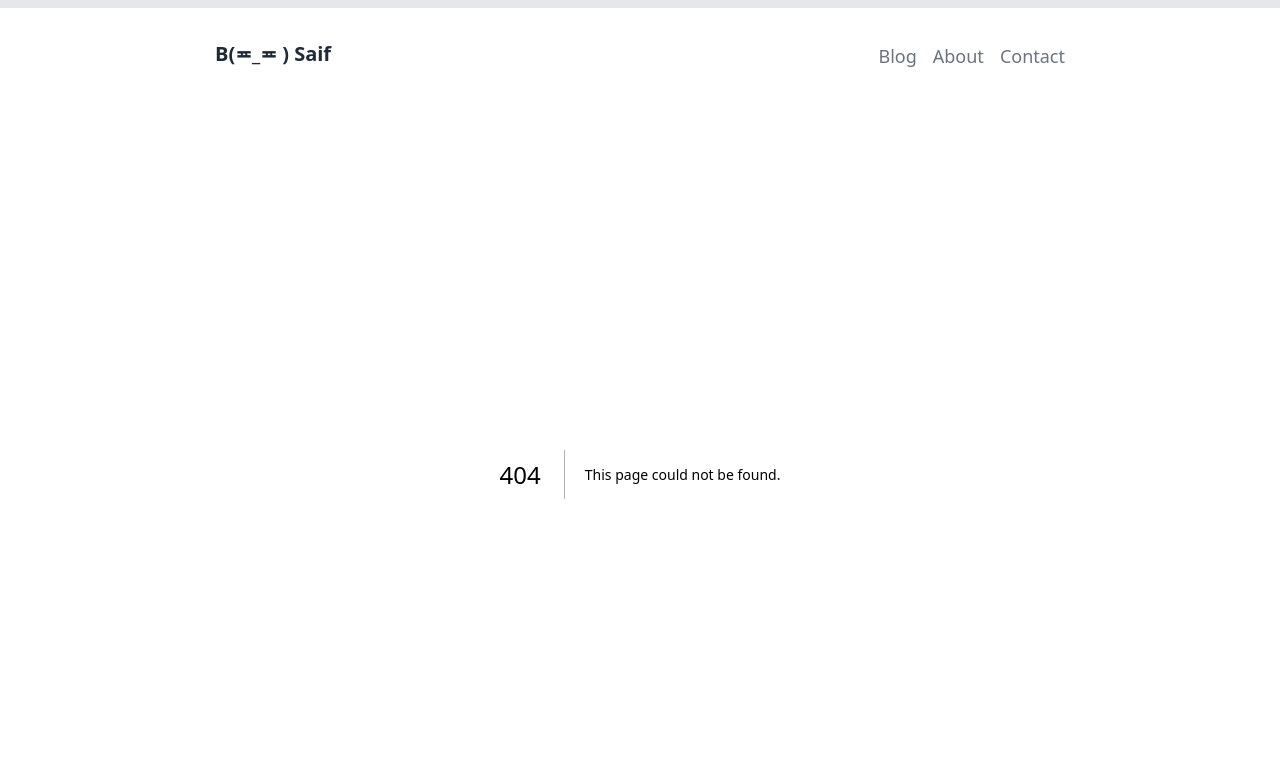
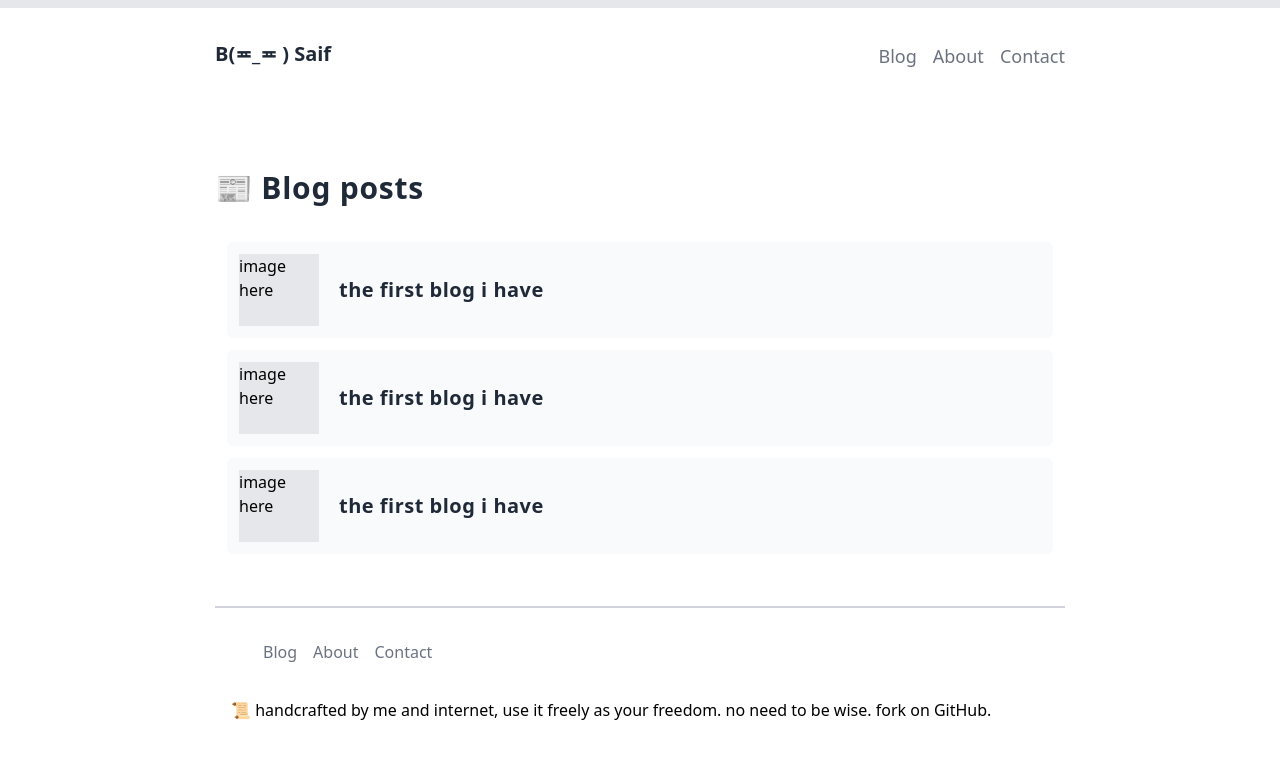
Before and after one commit to saif799/personalBlog, a Next.js app: page /blogs in a window 1280 px wide. Before the commit this address had no page. Shown: the top 758 px of the page. Built offline with nearby package versions, Linux system fonts and the light colour scheme.

Commit message:
added a footer and the blog and blogContainer file

```diff
--- a/app/(site)/page.tsx
+++ b/app/(site)/page.tsx
@@ -1,3 +1,5 @@
+import Blog from "@/components/Blog";
+
 export default function Home() {
   return (
     <div className="mt-24">
@@ -21,6 +23,10 @@ export default function Home() {
 
       <div className="mt-14">
         <h2 className="font-bold text-3xl text-gray-800 -tracking-tight mb-6">Latest Blog posts</h2>
+        <main className=" p-3 flex flex-col gap-y-2 mb-10">
+          <Blog/>
+          <Blog/>
+        </main>
       </div>
     </div>
   );
--- /dev/null
+++ b/app/[id]/page.tsx
@@ -0,0 +1,10 @@
+interface props {
+  params: {
+    id: string;
+  };
+}
+function page({ params }: props) {
+  return <div> {params.id} </div>;
+}
+
+export default page;
--- /dev/null
+++ b/app/blogs/page.tsx
@@ -0,0 +1,19 @@
+import Blog from "@/components/Blog";
+import BlogsContainer from "@/components/BlogsContainer";
+
+function page() {
+  return (
+    <div className="mt-24">
+      <h1 className="font-bold text-3xl text-gray-800 -tracking-tight mb-6">
+        📰 Blog posts
+      </h1>
+      <BlogsContainer>
+        <Blog />
+        <Blog />
+        <Blog />
+      </BlogsContainer>
+    </div>
+  );
+}
+
+export default page;
--- a/app/layout.tsx
+++ b/app/layout.tsx
@@ -2,6 +2,7 @@ import NavBar from '@/components/NavBar'
 import './globals.css'
 import type { Metadata } from 'next'
 import { Inter } from 'next/font/google'
+import Footer from '@/components/Footer'
 
 const inter = Inter({ subsets: ['latin'] })
 
@@ -22,6 +23,7 @@ export default function RootLayout({
         <div className=' min-w-[350px] m-auto w-[97%] max-w-[850px]  h-full mt-8  ' >
         <NavBar/>
         {children}
+        <Footer/>
         </div>
         </body>
     </html>
--- /dev/null
+++ b/components/Blog.tsx
@@ -0,0 +1,13 @@
+
+function Blog() {
+  return (
+    <div className="flex hover:bg-gray-100 bg-gray-50 w-full h-24 rounded-md p-3">
+      <div className="w-20 bg-gray-200">image here </div>{" "}
+      <div className=" px-5 flex items-center text-xl  text-gray-800 -tracking-tight font-bold">
+        the first blog i have{" "}
+      </div>
+    </div>
+  );
+}
+
+export default Blog;
--- /dev/null
+++ b/components/BlogsContainer.tsx
@@ -0,0 +1,8 @@
+interface props {
+  children: React.ReactNode;
+}
+function BlogsContainer({ children }: props) {
+  return <main className=" p-3 flex flex-col gap-y-3 mb-10"> {children} </main>;
+}
+
+export default BlogsContainer;
--- /dev/null
+++ b/components/Footer.tsx
@@ -0,0 +1,31 @@
+import Link from "next/link";
+
+function Footer() {
+  return (
+    <div className="border-t-gray-300 h-3 border-t-2 px-4">
+      <div className="flex justify-between leading-6 text-md text-gray-500 w-32 p-8">
+        {" "}
+        <Link className="hover:border-b-2 border-orange-600" href="/">
+          {" "}
+          Blog{" "}
+        </Link>{" "}
+        <Link
+          href="/"
+          className="mx-4 border-b-2 border-transparent hover:border-orange-600"
+        >
+          About
+        </Link>{" "}
+        <Link className="hover:border-b-2 border-orange-600" href="/">
+          {" "}
+          Contact{" "}
+        </Link>
+      </div>{" "}
+      <p>
+        📜 handcrafted by me and internet, use it freely as your freedom. no
+        need to be wise. fork on GitHub.
+      </p>
+    </div>
+  );
+}
+
+export default Footer;
--- a/components/NavBar.tsx
+++ b/components/NavBar.tsx
@@ -3,14 +3,17 @@ import Link from "next/link";
 function NavBar() {
   return (
     <header className="   flex justify-between">
-      <div className=" text-xl font-bold text-gray-800 ">B(≖_≖ ) Saif</div>
+      <div className=" text-xl font-bold text-gray-800 "><Link  href='/'>  B(≖_≖ ) Saif</Link></div>
       <div className="flex justify-around leading-8 text-lg text-gray-500 ">
         {" "}
-        <Link className="hover:border-b-2 border-orange-600" href="/">
+        <Link className="hover:border-b-2 border-orange-600" href="/blogs">
           {" "}
           Blog{" "}
         </Link>{" "}
-        <Link href="/" className="mx-4 border-b-2 border-transparent hover:border-orange-600">
+        <Link
+          href="/"
+          className="mx-4 border-b-2 border-transparent hover:border-orange-600"
+        >
           About
         </Link>{" "}
         <Link className="hover:border-b-2 border-orange-600" href="/">
```
